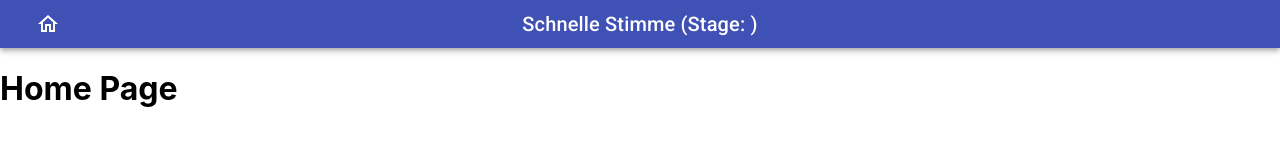
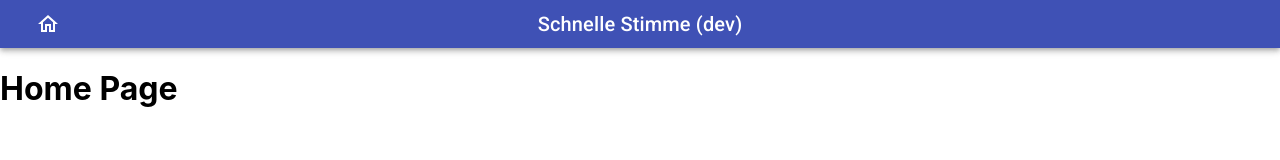
Before and after one commit to DanielMerkl/schnelle-stimme, a React (Create React App) app: page / in a window 1280 px wide. Shown: the top 160 px of the page. Built offline with nearby package versions, Linux system fonts and the light colour scheme; no server answers.

Commit message:
added stage info to header

```diff
--- a/src/components/Header.tsx
+++ b/src/components/Header.tsx
@@ -1,24 +1,18 @@
-import React, { FC, useEffect } from 'react';
+import React, { FC } from 'react';
 import { AppBar, IconButton, Toolbar, Typography } from '@material-ui/core';
 import { HomeOutlined } from '@material-ui/icons';
 import { useHistory } from 'react-router-dom';
 import styled from 'styled-components';
 
 import { routes } from '../utils/routes';
-import { Firebase } from '../Firebase';
 
 export const Header: FC = () => {
   const history = useHistory();
 
-  useEffect(() => {
-    console.log('process.env.NODE_ENV: ', process.env.NODE_ENV);
-    console.log('process.env.REACT_APP_STAGE: ', process.env.REACT_APP_STAGE);
-    Firebase.auth()
-      .signInAnonymously()
-      .then((user) => {
-        console.log('user: ', user);
-      });
-  }, []);
+  let stageInfo = '';
+  if (process.env.REACT_APP_STAGE !== 'production') {
+    stageInfo = ' (dev)';
+  }
 
   const handleHomeIconClick = () => {
     history.push(routes.home);
@@ -35,7 +29,7 @@ export const Header: FC = () => {
           <HomeOutlined />
         </IconButton>
         <StyledTypography variant="h6" onClick={handleTitleClick}>
-          Schnelle Stimme (Stage: {process.env.REACT_APP_STAGE})
+          Schnelle Stimme{stageInfo}
         </StyledTypography>
       </StyledToolbar>
     </AppBar>
```
